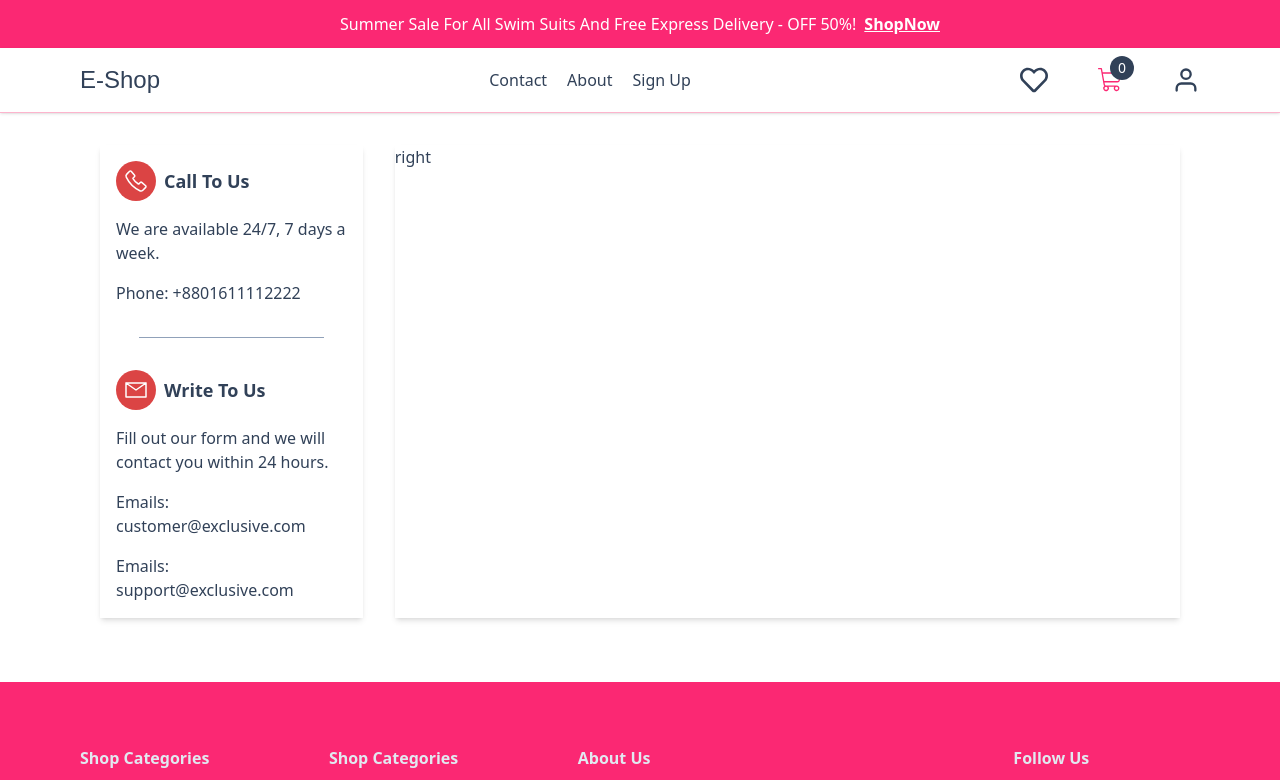
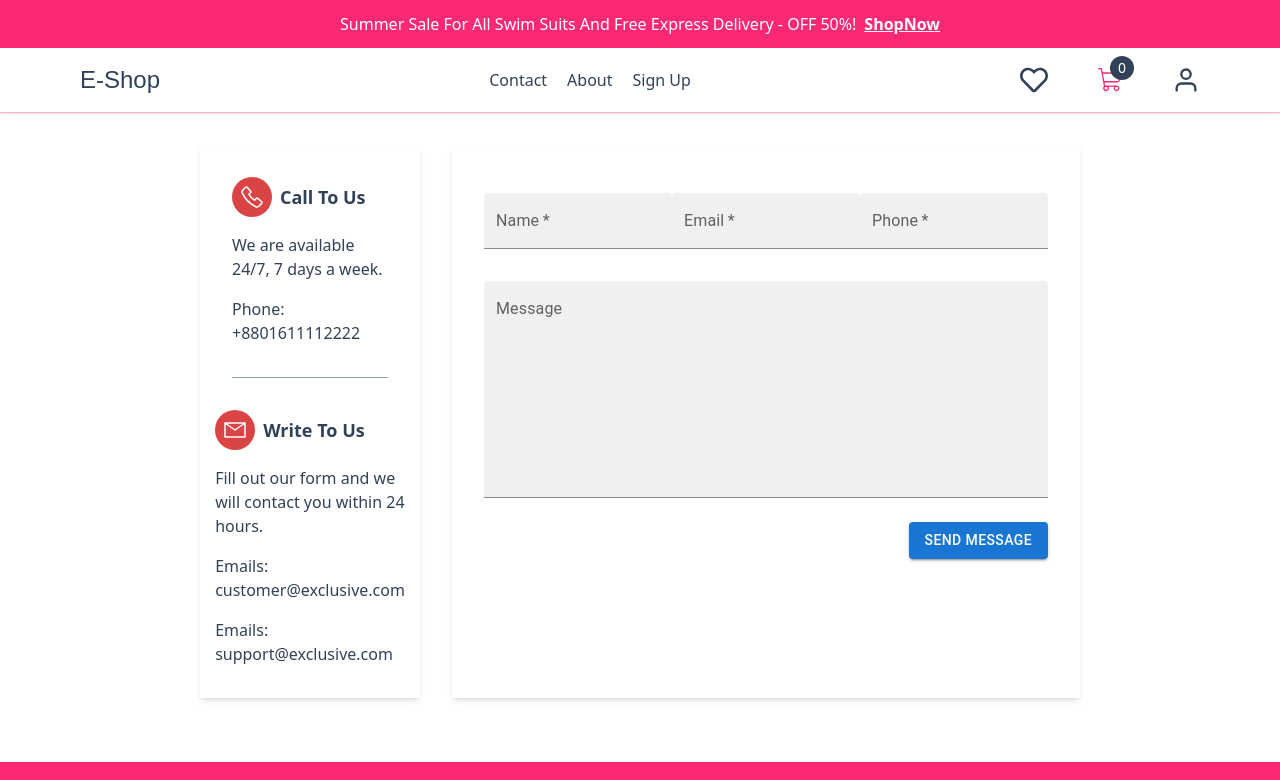
Before and after one commit to d4nyaras/e-commerce, a Next.js app: page /contact in a window 1280 px wide. Shown: the top 780 px of the page. Built offline with nearby package versions, Linux system fonts and the light colour scheme; a web font is replaced by a local one; what @mui/material-nextjs would draw is missing.

Commit message:
Add: Some component

```diff
--- a/src/app/contact/page.tsx
+++ b/src/app/contact/page.tsx
@@ -1,11 +1,31 @@
+"use client";
 import Image from "next/image";
 import phoneIcon from "../../../public/icons-phone.svg";
 import emailIcon from "../../../public/icons-mail.svg";
+import { TextField, Box, Button } from "@mui/material";
+import React, { useState } from "react";
+
 export default function Contact() {
+  const [formData, setFormData] = useState({
+    name: "",
+    email: "",
+    phone: "",
+    message: "",
+  });
+
+  const handleChange = (e: React.ChangeEvent<HTMLInputElement>) => {
+    const { name, value } = e.target;
+    setFormData((prev) => ({ ...prev, [name]: value }));
+  };
+  const handleSubmit = (e: React.FormEvent) => {
+    e.preventDefault();
+    console.log("Form submitted:", formData);
+    // You can send the data to an API here
+  };
   return (
-    <div className="flex gap-8">
-      <div className="w-[25%] flex flex-col items-center justify-center shadow-md p-4">
-        <div className="flex flex-col gap-4 justify-center">
+    <div className="flex gap-8 px-[100px]">
+      <div className="w-[25%] flex flex-col items-center justify-center shadow-md p-8">
+        <div className="flex flex-col gap-4 justify-center w-[100%]">
           <div className="flex gap-2 items-center">
             <Image src={phoneIcon} alt="phone icon" className="w-10  h-10" />
             <h2 className="font-semibold text-lg">Call To Us</h2>
@@ -13,8 +33,8 @@ export default function Contact() {
           <p>We are available 24/7, 7 days a week.</p>
           <p>Phone: +8801611112222</p>
         </div>
-        <hr className="w-[80%] my-8 text-slate-400  " />
-        <div className="flex flex-col gap-4 ">
+        <hr className="w-[100%] my-8 text-slate-400  " />
+        <div className="flex flex-col gap-4 justify-center ">
           <div className="flex gap-2 items-center">
             <Image src={emailIcon} alt="email icon" className="w-10  h-10" />
             <h2 className="font-semibold text-lg">Write To Us</h2>
@@ -24,7 +44,63 @@ export default function Contact() {
           <p>Emails: support@exclusive.com</p>
         </div>
       </div>
-      <div className="flex-[75%] shadow-md">right</div>
+      <div className="flex-[75%] shadow-md p-4 flex flex-col shadow-md p-8">
+        <Box
+          className="flex flex-col gap-6"
+          component="form"
+          noValidate
+          autoComplete="off"
+          onSubmit={handleSubmit}
+        >
+          <div className="flex justify-between ">
+            <TextField
+              label="Name"
+              name="name"
+              value={formData.name}
+              onChange={handleChange}
+              margin="normal"
+              required
+              variant="filled"
+            />
+
+            <TextField
+              label="Email"
+              name="email"
+              type="email"
+              value={formData.email}
+              onChange={handleChange}
+              margin="normal"
+              required
+              variant="filled"
+            />
+            <TextField
+              label="Phone"
+              name="phone"
+              type="phone"
+              value={formData.phone}
+              onChange={handleChange}
+              margin="normal"
+              required
+              variant="filled"
+            />
+          </div>
+          <TextField
+            label="Message"
+            name="message"
+            value={formData.message}
+            onChange={handleChange}
+            multiline
+            rows={8}
+            fullWidth
+            variant="filled"
+          />
+          <div className="flex justify-end">
+            <Button variant="contained" className="py-8">
+              Send Message
+            </Button>
+          </div>
+        </Box>
+      </div>
     </div>
   );
 }
--- a/src/app/page.tsx
+++ b/src/app/page.tsx
@@ -3,12 +3,19 @@ import HomeBanner from "@/components/HomeBanner";
 import { products } from "@/utils/products";
 import ProductCard from "@/components/ProductCard";
 import BrowseByCategory from "@/components/BrowseByCategory";
+import SectionHeading from "@/components/SectionHeading";
 
 export default function Home() {
   return (
     <div className="p-8">
       <Container>
         <div>
+          <HomeBanner />
+        </div>
+        <div>
+          <SectionHeading header="Flash Sales" title="Today's" />
+        </div>
+        {/* <div>
           <HomeBanner />
         </div>
         <div className="grid grid-cols-2 sm:grid-cols-3 lg:grid-cols-4 xl:grid-cols-5 2xl:grid-cols-6 gap:8">
@@ -21,7 +28,7 @@ export default function Home() {
           })}
         </div>
         <hr className="w-full my-8 text-slate-200  " />
-        <BrowseByCategory />
+        <BrowseByCategory /> */}
       </Container>
     </div>
   );
--- a/src/components/Container.tsx
+++ b/src/components/Container.tsx
@@ -4,7 +4,7 @@ interface ContainerProps {
 
 export default function Container({ children }: ContainerProps) {
   return (
-    <div className="max-w-[1920px]   mx-auto xl:px-20 md:px-2 px-12">
+    <div className="max-w-[1920px]   mx-auto xl:px-20 md:px-2 px-12 flex flex-col gap-8">
       {children}
     </div>
   );
--- /dev/null
+++ b/src/components/SectionHeading.tsx
@@ -0,0 +1,15 @@
+interface SectionHeadingProps {
+  title: string;
+  header: string;
+}
+
+export default function SectionHeading({ title, header }: SectionHeadingProps) {
+  return (
+    <div className="flex flex-col gap-4">
+      <div className="font-semibold text-xl border-l-28 rounded-lg py-2 border-[#DB4444]  ">
+        <span className="ml-4 text-[#DB4444]">{title} </span>
+      </div>
+      <h1 className="font-semibold text-2xl">{header}</h1>
+    </div>
+  );
+}
```
